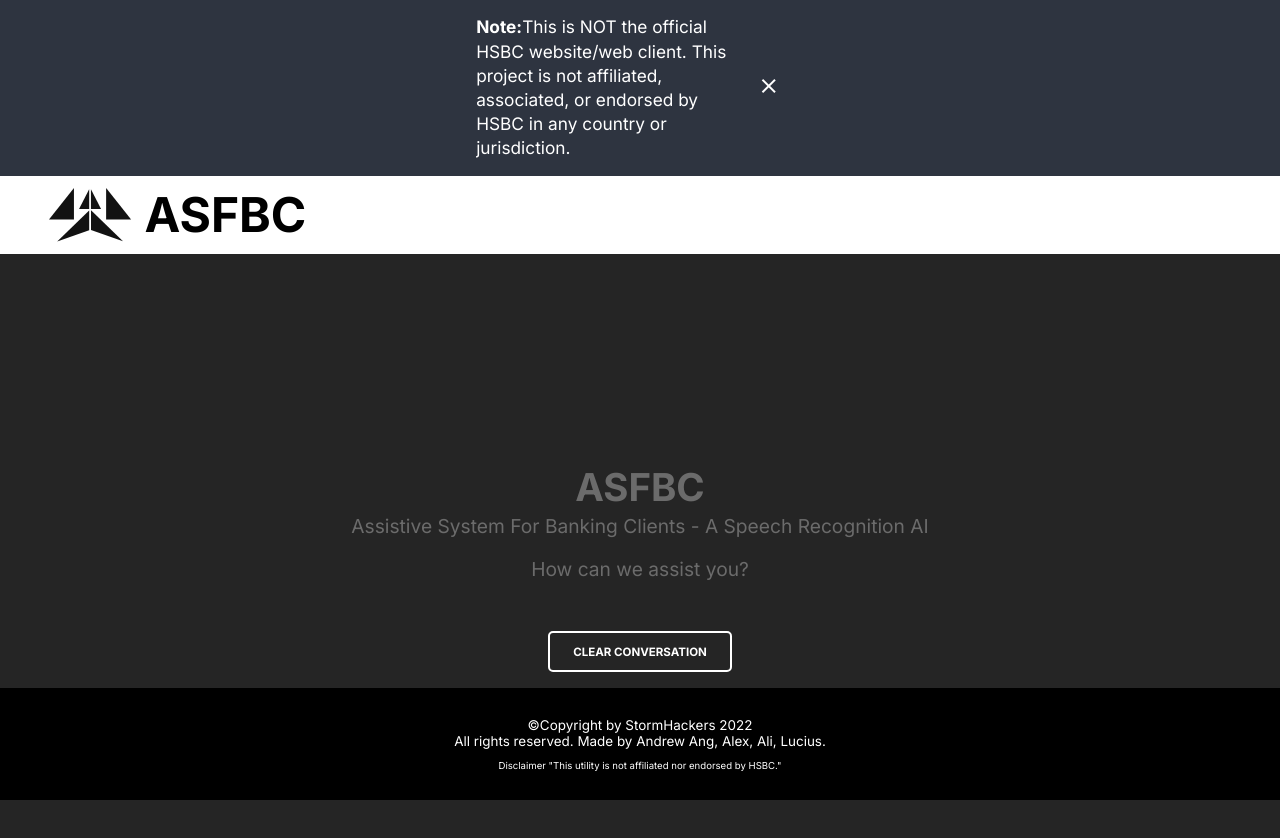
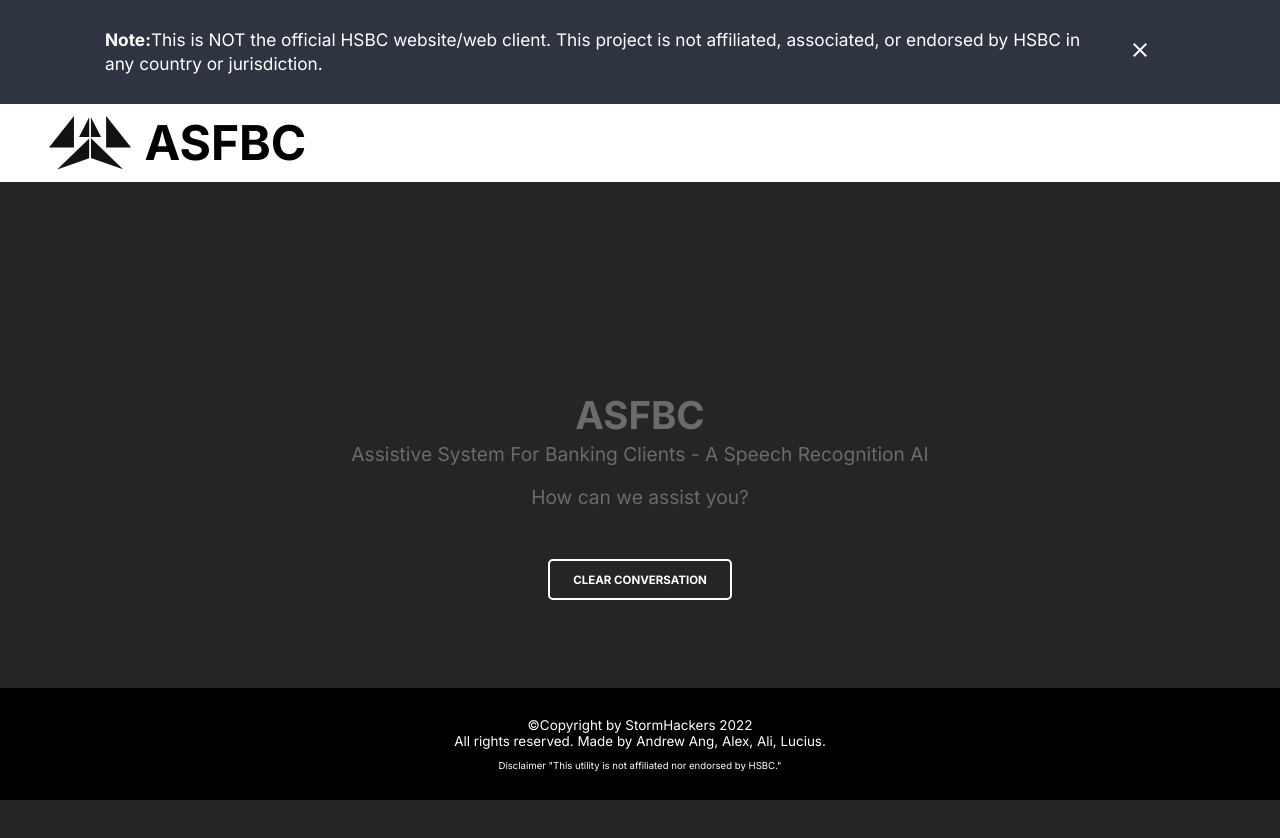
Before and after one commit to czlucius/voice-helper-stormhacks-2022, a website: page index.html in a window 1280 px wide. Drawn offline with Linux system fonts and the light colour scheme; a script that the page names is missing.

Commit message:
update banner

```diff
--- a/css/style.css
+++ b/css/style.css
@@ -64,7 +64,7 @@
 
 .banner__content {
     padding: 0.8rem;
-    max-width: 28vw;
+    max-width: 86vw;
     font-size: 0.9rem;
     margin: 0 auto;
     display: flex;
```
